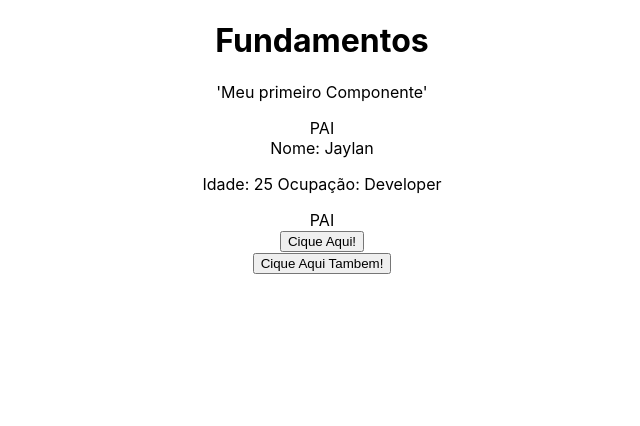
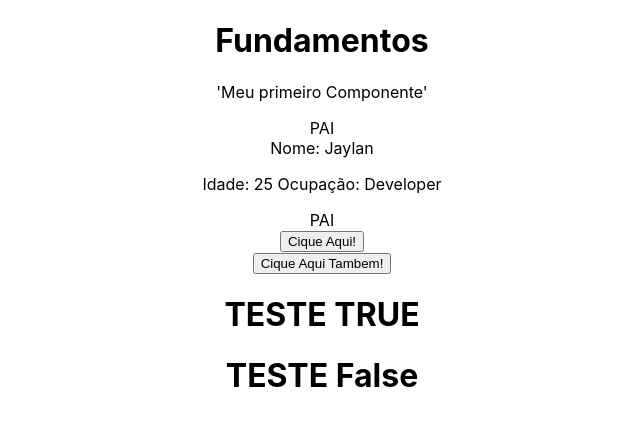
Before and after one commit to JaylanEsquivel/fundamentos, a React (Create React App) app: page / in a window 1280 px wide. Shown: the top 426 px of the page, without its empty margins (318-958 px from the left). Built offline with nearby package versions, Linux system fonts and the light colour scheme.

Commit message:
renderizando template em js

```diff
--- a/src/components/Events.js
+++ b/src/components/Events.js
@@ -5,6 +5,14 @@ const Events = () => {
         console.log(e);
         console.log("Aqui");
     };
+
+    const renderizeFund = (vl) => {
+        if(vl){
+            return <h1>TESTE TRUE</h1>
+        }else{
+            return <h1>TESTE False</h1>
+        }
+    }
 
   return (
     <div>
@@ -14,6 +22,10 @@ const Events = () => {
         <div>
             <button onClick={() => console.log("Cliquei aqui TB")} >Cique Aqui Tambem!</button>
         </div>
+
+        {renderizeFund(true)}
+        {renderizeFund(false)}
+
     </div>
   )
 }
```
